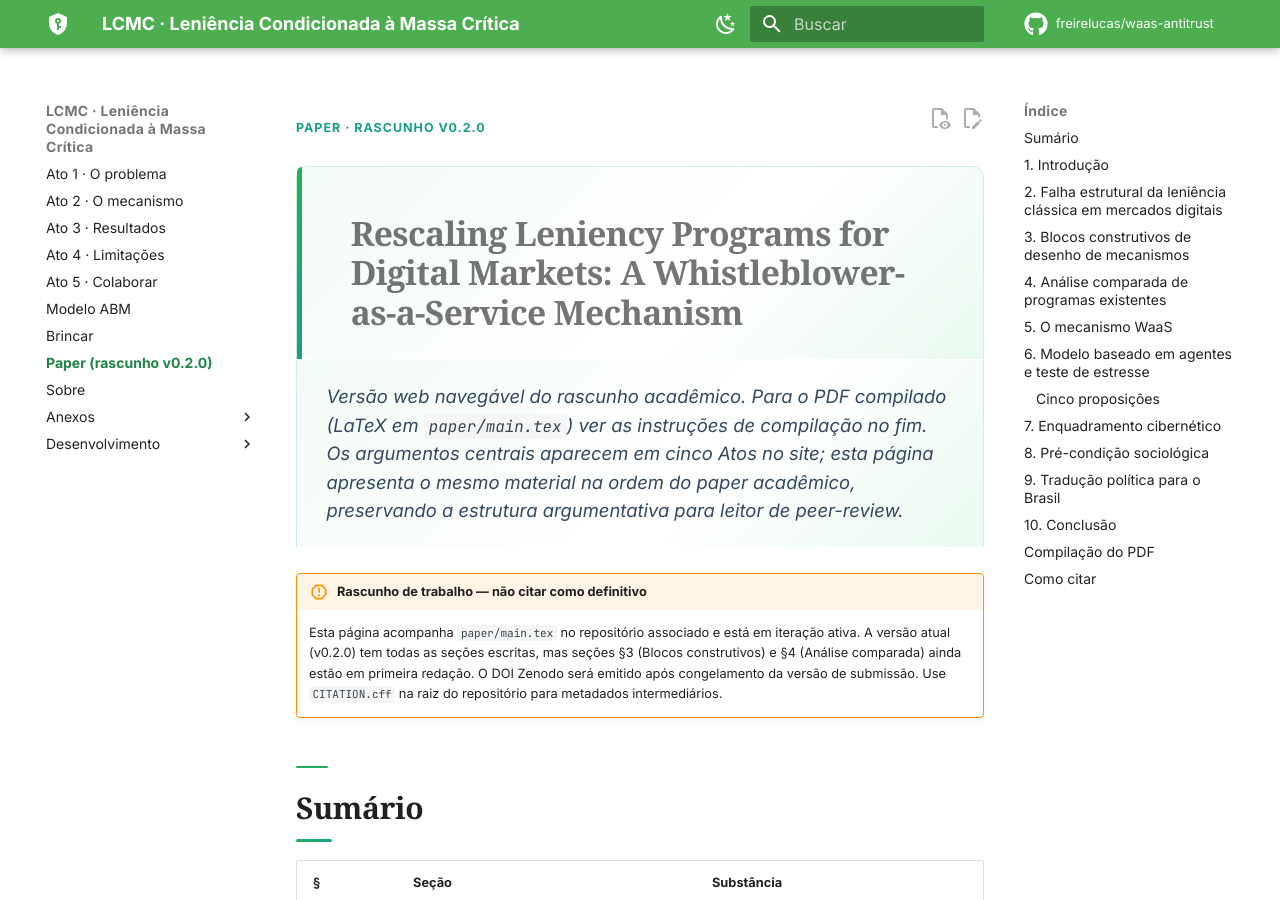
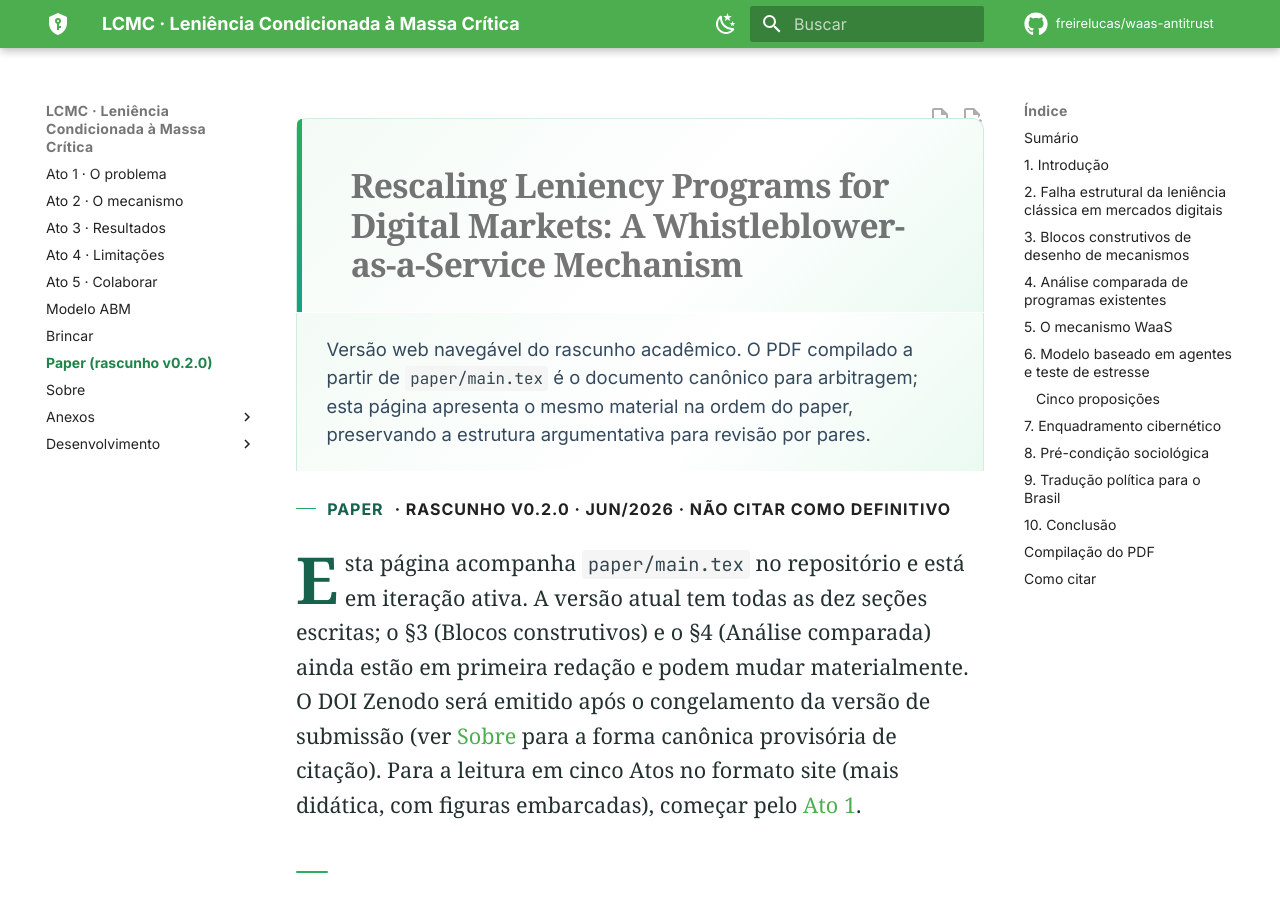
Before and after one commit to freirelucas/waas-antitrust, an MkDocs documentation site: the page built from docs/paper.md, in a window 1280 px wide and 900 px high. Built offline with MkDocs 1.6.1 and Material for MkDocs 9.7.7, drawn with Linux system fonts in a browser that asks for light colours; comment, search, counter and statistics services are not loaded.

Commit message:
docs(editorial): paper.md migrado + cross-links para 4 órfãs identificadas na auditoria
Aplica os dois itens de gravidade média da auditoria estrutural
(`docs/auditoria_estrutural.md` §5).

**Item 1 — migração de paper.md para deck/byline/lede:**
- Removido chip "Paper · rascunho v0.2.0" do topo (categoria
  editorial interna).
- Sub-tese italic vira deck sóbrio descrevendo a relação com o
  paper/main.tex LaTeX (este último é o canônico para arbitragem).
- Adicionada byline padrão ("Paper · rascunho v0.2.0 · jun/2026 ·
  não citar como definitivo").
- Bloco "!!! warning" vira lede em texto corrido, com remissão a
  sobre.md para a forma canônica provisória de citação e a index.md
  para a leitura em cinco Atos.

**Item 2 — cross-links para páginas materialmente órfãs:**
- index.md (Ato 1): novo parágrafo após a lista de 4 exemplos
  (Google, Apple, iFood, Meta) explicando que o projeto cataloga 28
  condutas digitais e linkando para condutas.md, glossario.md e
  TERMINOLOGIA.md.
- INSTITUTIONAL.md (Fontes primárias): nota após o item 3
  (Res. CADE 21/2018) linkando para normas.md (parser LexML) e
  registrando o caveat de cobertura parcial com remissão ao
  brainstorm_revisao.md §6.
- limitacoes.md (Tabela de vetores): nova linha sobre choques
  institucionais discretos (R19) com link para choques.md.

**Falso positivo da auditoria:**
- resultados.md JÁ TEM o link "▶ Ato 4: O que ainda falta →" na
  linha 241 (Fim do Ato 3). O achado §3 da auditoria foi erro de
  inspeção minha. Mantida a nota no documento de auditoria como
  registro histórico — não bloqueia nada.

Pendências restantes da auditoria (todas gravidade baixa):
normas.md, choques.md, condutas.md e plano_melhorias.md ainda têm
o pattern de sub-tese antiga; reorganização do nav (sub-grupos
"Aprofundamento técnico" e "Guias operacionais") fica como
decisão pendente.

mkdocs --strict limpa.

```diff
--- a/docs/paper.md
+++ b/docs/paper.md
@@ -1,20 +1,10 @@
-<span class="ato-chip">Paper · rascunho v0.2.0</span>
-
 # Rescaling Leniency Programs for Digital Markets: A Whistleblower-as-a-Service Mechanism
 
-<p class="sublinha-tese"><em>Versão web navegável do rascunho acadêmico. Para
-o PDF compilado (LaTeX em <code>paper/main.tex</code>) ver as instruções de
-compilação no fim. Os argumentos centrais aparecem em cinco Atos no site;
-esta página apresenta o mesmo material na ordem do paper acadêmico,
-preservando a estrutura argumentativa para leitor de peer-review.</em></p>
+<p class="deck">Versão web navegável do rascunho acadêmico. O PDF compilado a partir de <code>paper/main.tex</code> é o documento canônico para arbitragem; esta página apresenta o mesmo material na ordem do paper, preservando a estrutura argumentativa para revisão por pares.</p>
 
-!!! warning "Rascunho de trabalho — não citar como definitivo"
-    Esta página acompanha `paper/main.tex` no repositório associado e está em
-    iteração ativa. A versão atual (v0.2.0) tem todas as seções escritas, mas
-    seções §3 (Blocos construtivos) e §4 (Análise comparada) ainda estão em
-    primeira redação. O DOI Zenodo será emitido após congelamento da versão
-    de submissão. Use `CITATION.cff` na raiz do repositório para metadados
-    intermediários.
+<p class="byline"><em>Paper</em> · rascunho v0.2.0 · jun/2026 · não citar como definitivo</p>
+
+<p class="lede">Esta página acompanha <code>paper/main.tex</code> no repositório e está em iteração ativa. A versão atual tem todas as dez seções escritas; o §3 (Blocos construtivos) e o §4 (Análise comparada) ainda estão em primeira redação e podem mudar materialmente. O DOI Zenodo será emitido após o congelamento da versão de submissão (ver <a href="sobre.md">Sobre</a> para a forma canônica provisória de citação). Para a leitura em cinco Atos no formato site (mais didática, com figuras embarcadas), começar pelo <a href="index.md">Ato 1</a>.</p>
 
 ## Sumário
 
```
Also changed, not shown: docs/INSTITUTIONAL.md (+2 -0 lines), docs/index.md (+2 -0 lines), docs/limitacoes.md (+1 -0 lines).
